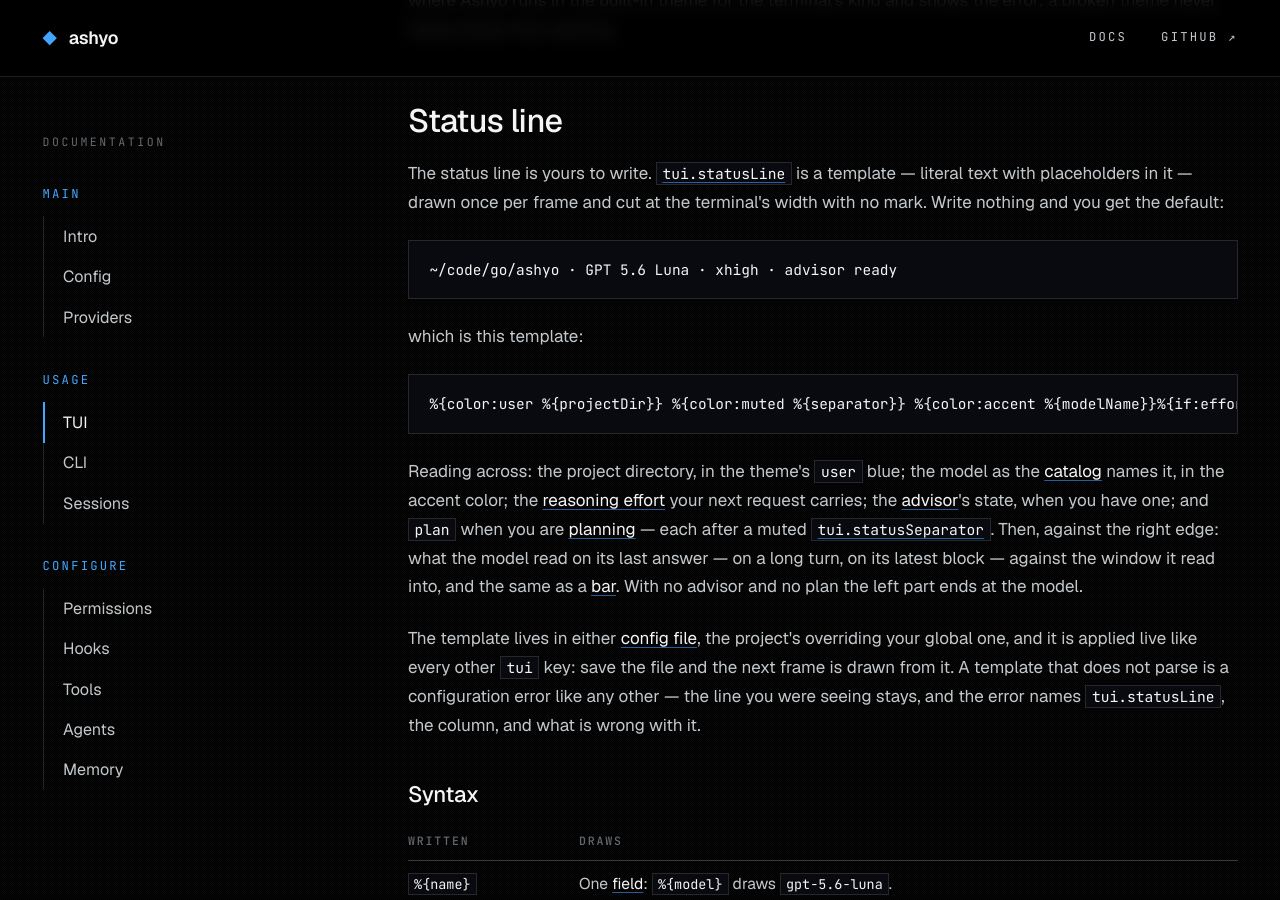
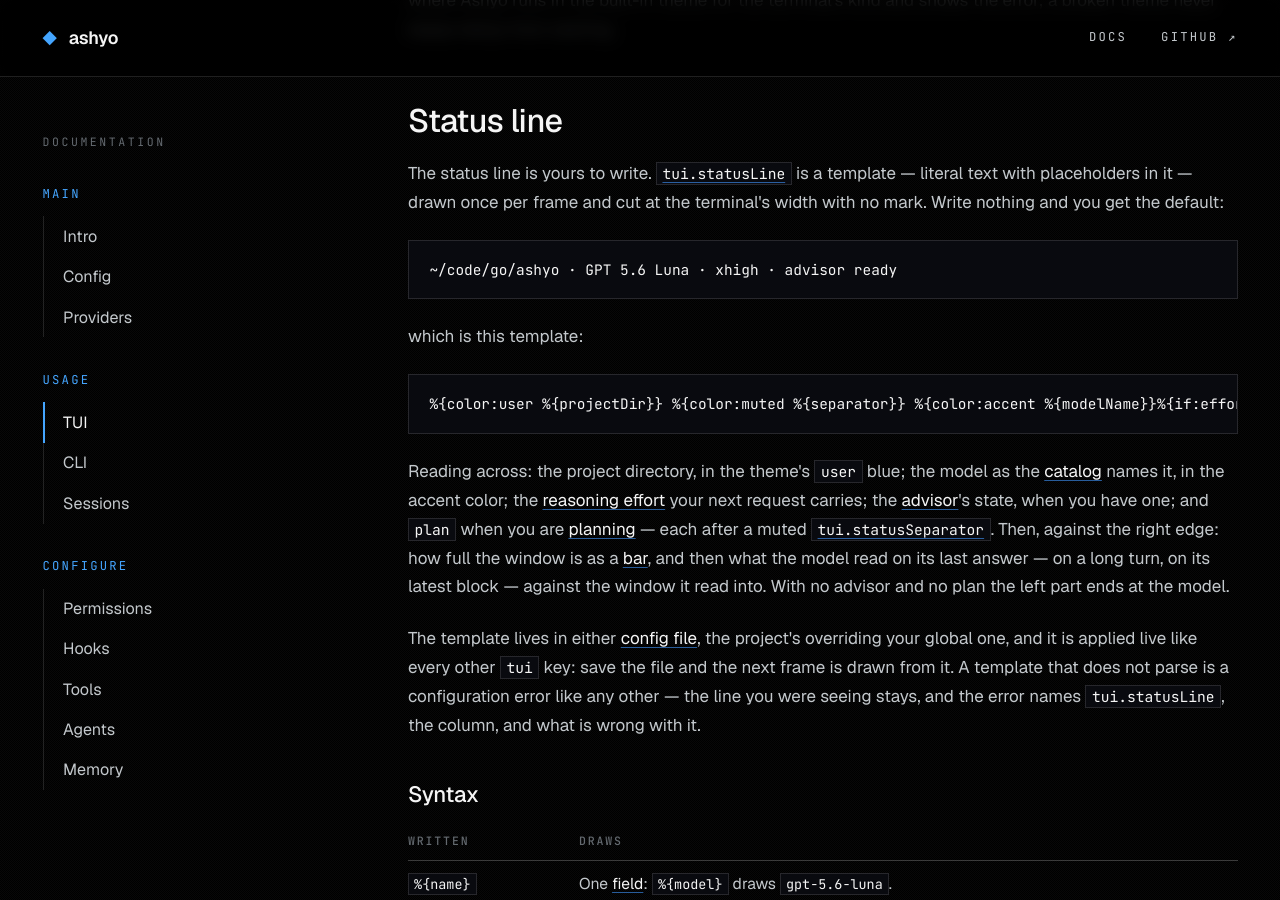
Before and after one commit to ashyo-ai/ashyo-ai.github.io, a Jekyll site: the page built from tui.html, in a window 1280 px wide and 900 px high, scrolled down 27192 px. Built offline with Jekyll 4.4.1, drawn with Linux system fonts in a browser that asks for light colours.

Commit message:
feat(statusline): put the bar before the count on the default line

```diff
--- a/tui.html
+++ b/tui.html
@@ -275,10 +275,10 @@ Total: 10,671,038</pre>
 
 <h2 id="status-line">Status line</h2>
 <p>The status line is yours to write. <a href="config.html#schema"><code>tui.statusLine</code></a> is a template — literal text with placeholders in it — drawn once per frame and cut at the terminal's width with no mark. Write nothing and you get the default:</p>
-<pre class="terminal">~/code/go/ashyo · GPT 5.6 Luna · xhigh · advisor ready                                            237.4k / 1m █████▋░░░░░░░░░░░░░░░░░░</pre>
+<pre class="terminal">~/code/go/ashyo · GPT 5.6 Luna · xhigh · advisor ready                                            █████▋░░░░░░░░░░░░░░░░░░ 237.4k / 1m</pre>
 <p>which is this template:</p>
-<pre class="terminal">%{color:user %{projectDir}} %{color:muted %{separator}} %{color:accent %{modelName}}%{if:effort  %{color:muted %{separator}} %{effort}}%{if:advisor  %{color:muted %{separator}} advisor %{advisor}}%{if:mode  %{color:muted %{separator}} %{mode}}%{right}%{contextTokens} / %{contextMaxTokens} %{contextProgress}</pre>
-<p>Reading across: the project directory, in the theme's <code>user</code> blue; the model as the <a href="#model-catalog">catalog</a> names it, in the accent color; the <a href="#reasoning-effort">reasoning effort</a> your next request carries; the <a href="agents.html#advisor">advisor</a>'s state, when you have one; and <code>plan</code> when you are <a href="#plan-mode">planning</a> — each after a muted <a href="config.html#schema"><code>tui.statusSeparator</code></a>. Then, against the right edge: what the model read on its last answer — on a long turn, on its latest block — against the window it read into, and the same as a <a href="#status-line-bar">bar</a>. With no advisor and no plan the left part ends at the model.</p>
+<pre class="terminal">%{color:user %{projectDir}} %{color:muted %{separator}} %{color:accent %{modelName}}%{if:effort  %{color:muted %{separator}} %{effort}}%{if:advisor  %{color:muted %{separator}} advisor %{advisor}}%{if:mode  %{color:muted %{separator}} %{mode}}%{right}%{contextProgress} %{contextTokens} / %{contextMaxTokens}</pre>
+<p>Reading across: the project directory, in the theme's <code>user</code> blue; the model as the <a href="#model-catalog">catalog</a> names it, in the accent color; the <a href="#reasoning-effort">reasoning effort</a> your next request carries; the <a href="agents.html#advisor">advisor</a>'s state, when you have one; and <code>plan</code> when you are <a href="#plan-mode">planning</a> — each after a muted <a href="config.html#schema"><code>tui.statusSeparator</code></a>. Then, against the right edge: how full the window is as a <a href="#status-line-bar">bar</a>, and then what the model read on its last answer — on a long turn, on its latest block — against the window it read into. With no advisor and no plan the left part ends at the model.</p>
 <p>The template lives in either <a href="config.html">config file</a>, the project's overriding your global one, and it is applied live like every other <code>tui</code> key: save the file and the next frame is drawn from it. A template that does not parse is a configuration error like any other — the line you were seeing stays, and the error names <code>tui.statusLine</code>, the column, and what is wrong with it.</p>
 
 <h3 id="status-line-syntax">Syntax</h3>
```
